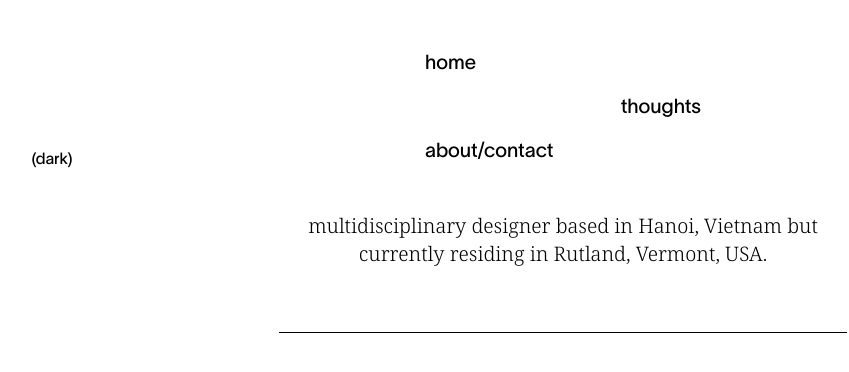
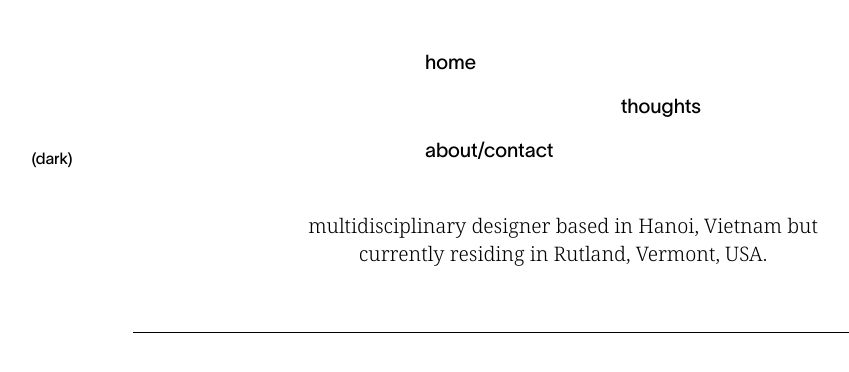
Before and after one commit to vumihn/hoaibao-imaginative, a Next.js app: page /works in a window 1280 px wide. Shown: the top 372 px of the page, without its empty margins (77-926 px from the left). Built offline with nearby package versions, Linux system fonts and the light colour scheme.

Commit message:
test new layout

```diff
--- a/app/works/page.tsx
+++ b/app/works/page.tsx
@@ -19,7 +19,7 @@ export default function Home() {
               </div>
               </div>
 
-              <div className="col-start-3 col-span-4 b-12 border-b border-black dark:border-white">
+              <div className="col-start-2 col-span-6 b-12 border-b border-black dark:border-white">
               </div>
 
           </div>
```
